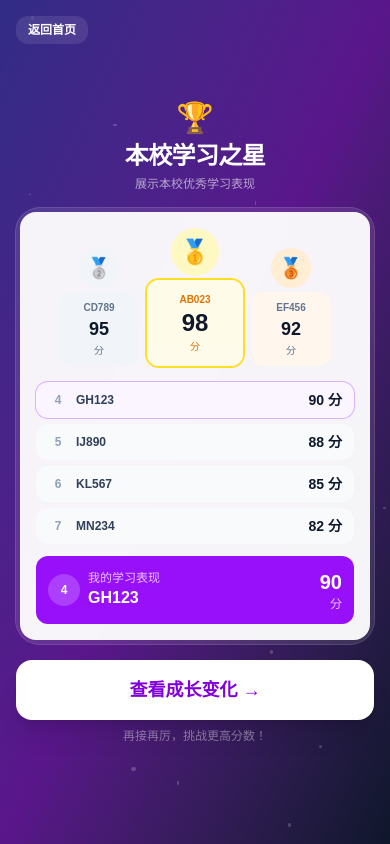
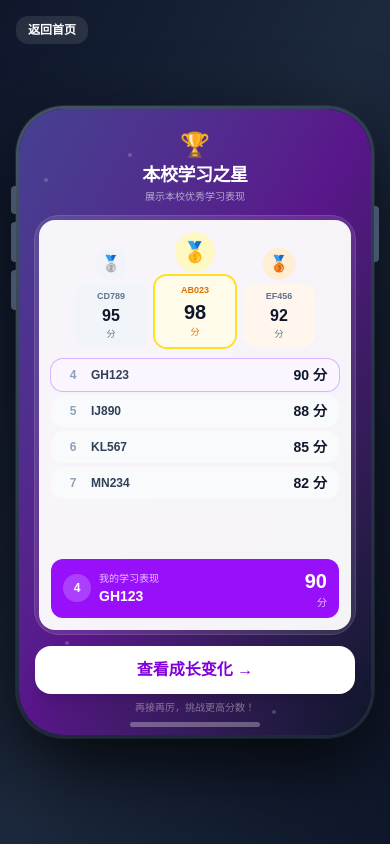
Before and after one commit to bobccmba-hash/Product-iteration-list, a Next.js app: page /terminal/ranking-popup in a window 390 px wide. Built offline with nearby package versions, Linux system fonts and the light colour scheme.

Commit message:
fix: 排行榜弹窗适配 iPhone 外壳，修复滚动问题，内容一屏显示完整

```diff
--- a/app/terminal/ranking-popup/page.tsx
+++ b/app/terminal/ranking-popup/page.tsx
@@ -2,6 +2,7 @@
 
 import Link from 'next/link'
 import { useState, useEffect } from 'react'
+import { PhoneFrame } from '@/components/PhoneFrame'
 import { mockRankingConfigs, mockRankingRecords } from '@/utils/rankingMock'
 
 const MOCK_MY_RANK = 4
@@ -27,82 +28,81 @@ export default function RankingPopupPage() {
   }
 
   return (
-    <div className="relative flex min-h-screen flex-col items-center justify-center overflow-hidden bg-gradient-to-br from-indigo-900 via-purple-900 to-slate-900 px-4">
-      {/* 返回首页 */}
+    <>
       <Link href="/v1.9.0" className="fixed left-4 top-4 z-50 rounded-xl bg-white/10 px-3 py-1.5 text-xs font-semibold text-white backdrop-blur hover:bg-white/20">
         返回首页
       </Link>
 
-      {/* 背景星星 */}
-      <div className="pointer-events-none absolute inset-0 overflow-hidden">
-        {[...Array(20)].map((_, i) => (
-          <div key={i} className="absolute rounded-full bg-white opacity-20"
+      <PhoneFrame>
+        <div className="relative flex h-full flex-col bg-gradient-to-br from-indigo-900 via-purple-900 to-slate-900 overflow-hidden">
+
+          {/* 背景星星 - 固定随机值避免 hydration */}
+          <div className="pointer-events-none absolute inset-0">
+            {[...Array(12)].map((_, i) => (
+              <div key={i} className="absolute h-1 w-1 rounded-full bg-white opacity-20"
                 style={{
-              width: Math.random() * 4 + 1,
-              height: Math.random() * 4 + 1,
-              top: `${Math.random() * 100}%`,
-              left: `${Math.random() * 100}%`,
-              animationDelay: `${Math.random() * 3}s`,
+                  top: `${(i * 37 + 11) % 100}%`,
+                  left: `${(i * 53 + 7) % 100}%`,
                 }}
               />
             ))}
           </div>
 
-      {/* 排行榜弹出卡片 */}
+          {/* 弹窗内容 */}
           <div
-        className="relative z-10 w-full max-w-sm transition-all duration-500"
+            className="relative z-10 flex h-full flex-col px-4 py-5 transition-all duration-500"
             style={{
               opacity: visible && !leaving ? 1 : 0,
               transform: visible && !leaving ? 'translateY(0) scale(1)' : 'translateY(40px) scale(0.95)',
             }}
           >
-        {/* 标题区 */}
-        <div className="mb-4 text-center">
-          <div className="mb-1 text-3xl">🏆</div>
-          <h1 className="text-2xl font-black tracking-tight text-white">{config.title}</h1>
-          <p className="mt-1 text-xs text-white/60">{config.subtitle}</p>
+            {/* 标题 */}
+            <div className="mb-3 text-center">
+              <div className="text-2xl">🏆</div>
+              <h1 className="text-lg font-black tracking-tight text-white">{config.title}</h1>
+              <p className="text-[10px] text-white/60">{config.subtitle}</p>
             </div>
 
-        {/* 排行榜卡片 */}
-        <div className="rounded-3xl bg-white/10 p-1 backdrop-blur-md ring-1 ring-white/20">
-          <div className="rounded-2xl bg-white/95 p-4">
+            {/* 排行榜卡片 - flex-1 填满剩余空间 */}
+            <div className="flex-1 rounded-3xl bg-white/10 p-1 backdrop-blur-md ring-1 ring-white/20 min-h-0">
+              <div className="h-full rounded-2xl bg-white/95 p-3 flex flex-col">
 
-            {/* 前三名大卡片 */}
-            <div className="mb-4 flex items-end justify-center gap-2">
+                {/* 前三名 */}
+                <div className="mb-3 flex items-end justify-center gap-2">
                   {/* 第二名 */}
                   <div className="flex flex-col items-center">
-                <div className="mb-1 flex h-10 w-10 items-center justify-center rounded-full bg-slate-100 text-xl">🥈</div>
-                <div className="w-20 rounded-xl bg-slate-100 p-2 text-center">
-                  <div className="text-[10px] font-bold text-slate-500">{records[1]?.studentCode}</div>
-                  <div className="text-lg font-black text-slate-900">{records[1]?.score}</div>
-                  <div className="text-[10px] text-slate-500">分</div>
+                    <div className="mb-1 flex h-8 w-8 items-center justify-center rounded-full bg-slate-100 text-base">🥈</div>
+                    <div className="w-[72px] rounded-xl bg-slate-100 p-1.5 text-center">
+                      <div className="text-[9px] font-bold text-slate-500 truncate">{records[1]?.studentCode}</div>
+                      <div className="text-base font-black text-slate-900">{records[1]?.score}</div>
+                      <div className="text-[9px] text-slate-500">分</div>
                     </div>
                   </div>
                   {/* 第一名 */}
                   <div className="flex flex-col items-center">
-                <div className="mb-1 flex h-12 w-12 items-center justify-center rounded-full bg-yellow-100 text-2xl">🥇</div>
-                <div className="w-24 rounded-xl bg-gradient-to-b from-yellow-50 to-amber-50 p-3 text-center ring-2 ring-yellow-300">
-                  <div className="text-[10px] font-bold text-amber-600">{records[0]?.studentCode}</div>
-                  <div className="text-2xl font-black text-slate-900">{records[0]?.score}</div>
-                  <div className="text-[10px] text-amber-600">分</div>
+                    <div className="mb-1 flex h-10 w-10 items-center justify-center rounded-full bg-yellow-100 text-xl">🥇</div>
+                    <div className="w-20 rounded-xl bg-gradient-to-b from-yellow-50 to-amber-50 p-2 text-center ring-2 ring-yellow-300">
+                      <div className="text-[9px] font-bold text-amber-600 truncate">{records[0]?.studentCode}</div>
+                      <div className="text-xl font-black text-slate-900">{records[0]?.score}</div>
+                      <div className="text-[9px] text-amber-600">分</div>
                     </div>
                   </div>
                   {/* 第三名 */}
                   <div className="flex flex-col items-center">
-                <div className="mb-1 flex h-10 w-10 items-center justify-center rounded-full bg-orange-100 text-xl">🥉</div>
-                <div className="w-20 rounded-xl bg-orange-50 p-2 text-center">
-                  <div className="text-[10px] font-bold text-slate-500">{records[2]?.studentCode}</div>
-                  <div className="text-lg font-black text-slate-900">{records[2]?.score}</div>
-                  <div className="text-[10px] text-slate-500">分</div>
+                    <div className="mb-1 flex h-8 w-8 items-center justify-center rounded-full bg-orange-100 text-base">🥉</div>
+                    <div className="w-[72px] rounded-xl bg-orange-50 p-1.5 text-center">
+                      <div className="text-[9px] font-bold text-slate-500 truncate">{records[2]?.studentCode}</div>
+                      <div className="text-base font-black text-slate-900">{records[2]?.score}</div>
+                      <div className="text-[9px] text-slate-500">分</div>
                     </div>
                   </div>
                 </div>
 
-            {/* 4-10名列表 */}
-            <div className="space-y-1.5">
+                {/* 4-7名列表 */}
+                <div className="flex-1 space-y-1 min-h-0">
                   {records.slice(3, 7).map((r) => (
                     <div key={r.rank}
-                  className={`flex items-center gap-2 rounded-xl px-3 py-2 ${
+                      className={`flex items-center gap-2 rounded-xl px-3 py-1.5 ${
                         r.studentCode === MOCK_MY_CODE
                           ? 'bg-purple-50 ring-1 ring-purple-300'
                           : 'bg-slate-50'
@@ -116,37 +116,40 @@ export default function RankingPopupPage() {
                 </div>
 
                 {/* 我的排名 */}
-            <div className="mt-3 rounded-xl bg-purple-600 px-3 py-3 text-white">
+                <div className="mt-2 rounded-xl bg-purple-600 px-3 py-2 text-white">
                   <div className="flex items-center gap-2">
-                <div className="flex h-8 w-8 items-center justify-center rounded-full bg-white/20 text-xs font-black">
+                    <div className="flex h-7 w-7 items-center justify-center rounded-full bg-white/20 text-xs font-black flex-shrink-0">
                       {MOCK_MY_RANK}
                     </div>
-                <div className="flex-1">
-                  <div className="text-xs opacity-75">{config.myPerformanceHint}</div>
-                  <div className="font-black">{MOCK_MY_CODE}</div>
+                    <div className="flex-1 min-w-0">
+                      <div className="text-[10px] opacity-75">{config.myPerformanceHint}</div>
+                      <div className="text-sm font-black">{MOCK_MY_CODE}</div>
                     </div>
-                <div className="text-right">
+                    <div className="text-right flex-shrink-0">
                       <div className="text-xl font-black">{MOCK_MY_SCORE}</div>
-                  <div className="text-xs opacity-75">分</div>
-                </div>
-              </div>
+                      <div className="text-[10px] opacity-75">分</div>
                     </div>
                   </div>
                 </div>
 
+              </div>
+            </div>
+
             {/* 底部按钮 */}
-        <div className="mt-4 flex flex-col gap-2">
+            <div className="mt-3 flex flex-col gap-1.5">
               <button
                 onClick={handleContinue}
-            className="w-full rounded-2xl bg-white px-6 py-4 text-center text-lg font-black text-purple-700 shadow-xl transition hover:scale-105 active:scale-95"
+                className="w-full rounded-2xl bg-white px-6 py-3 text-center text-base font-black text-purple-700 shadow-xl transition hover:scale-105 active:scale-95"
               >
                 查看成长变化 →
               </button>
-          <div className="text-center text-xs text-white/40">
+              <div className="text-center text-[10px] text-white/40">
                 {config.encourageText}
               </div>
             </div>
           </div>
         </div>
+      </PhoneFrame>
+    </>
   )
 }
```
Lines whose indentation alone changed are shown as unchanged.
